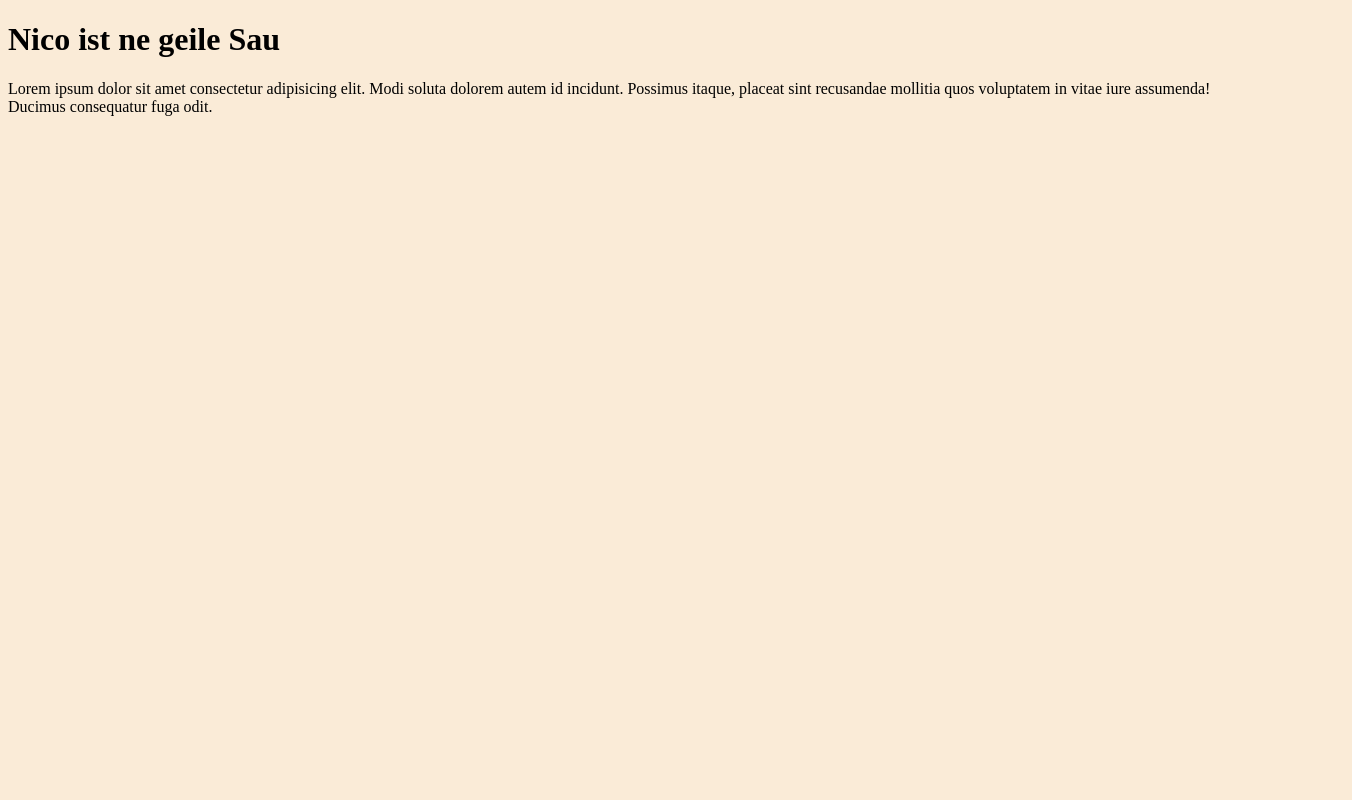
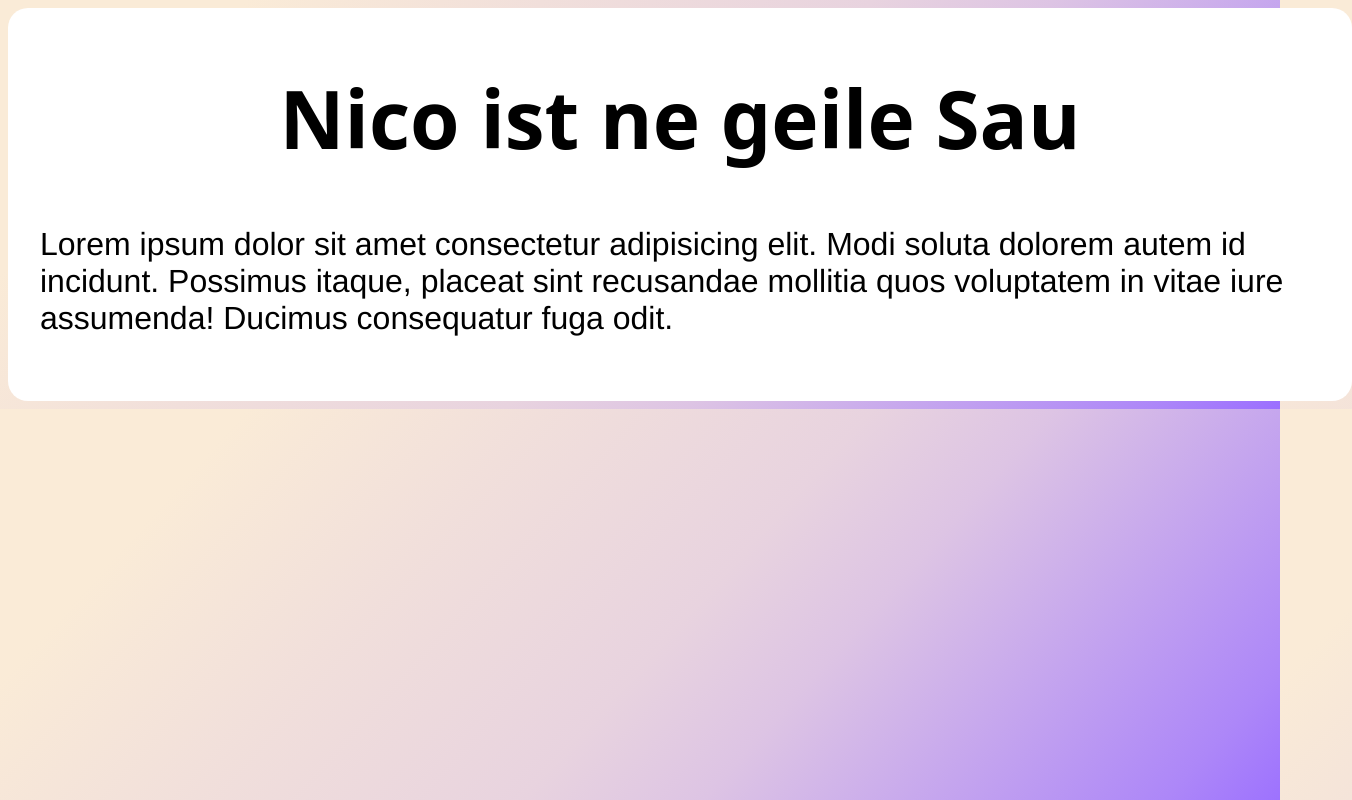
Before and after one commit to Lostpex/Website_WmF, a plain HTML site: page index.html in a window 1280 px wide. Shown: the whole page, 1352 px wide, since content can reach past the window. Drawn offline with Linux system fonts and the light colour scheme.

Commit message:
Website verschönert
-Main Div für Inhalt erstellt
-Hintergrund Farbverlauf
-Standard CSS für h1 und p erstellt

```diff
--- a/CSS/style.css
+++ b/CSS/style.css
@@ -1,3 +1,19 @@
 body{
-    background-color: antiquewhite;
+    background: linear-gradient(132deg, rgba(250,235,215,1) 15%, rgba(241,223,219,1) 33%, rgba(232,211,223,1) 53%, rgba(221,196,228,1) 64%, rgba(173,135,248,1) 92%, rgba(155,111,255,1) 100%);
 }
+
+#roundedcorners {
+    border-radius: 20px;
+}
+
+h1{
+    text-align: center;
+    font-size: 5rem;
+    font-weight: bolder;
+    font-family:system-ui, -apple-system, BlinkMacSystemFont, 'Segoe UI', Roboto, Oxygen, Ubuntu, Cantarell, 'Open Sans', 'Helvetica Neue', sans-serif;
+}
+
+p{
+    font-size: 2rem;
+    font-family:  Helvetica, Arial, sans-serif;
+}
--- a/index.html
+++ b/index.html
@@ -10,8 +10,12 @@
     <title>Website</title>
 </head>
 <body>
-    <h1>Nico ist ne geile Sau</h1>
-    <p class="paragraph">Lorem ipsum dolor sit amet consectetur adipisicing elit. Modi soluta dolorem autem id incidunt. Possimus itaque, placeat sint recusandae mollitia quos voluptatem in vitae iure assumenda! Ducimus consequatur fuga odit.</p>
+    <div id=roundedcorners style="width: 80rem; height: auto; padding: 2rem; padding-top: 0.1rem; background-color: white; margin: auto;">
+
+        <h1>Nico ist ne geile Sau</h1>
+        <p class="paragraph">Lorem ipsum dolor sit amet consectetur adipisicing elit. Modi soluta dolorem autem id incidunt. Possimus itaque, placeat sint recusandae mollitia quos voluptatem in vitae iure assumenda! Ducimus consequatur fuga odit.</p>
+
+    </div>
 </body>
 <script src="JS/script.js"></script>
 </html>
```
